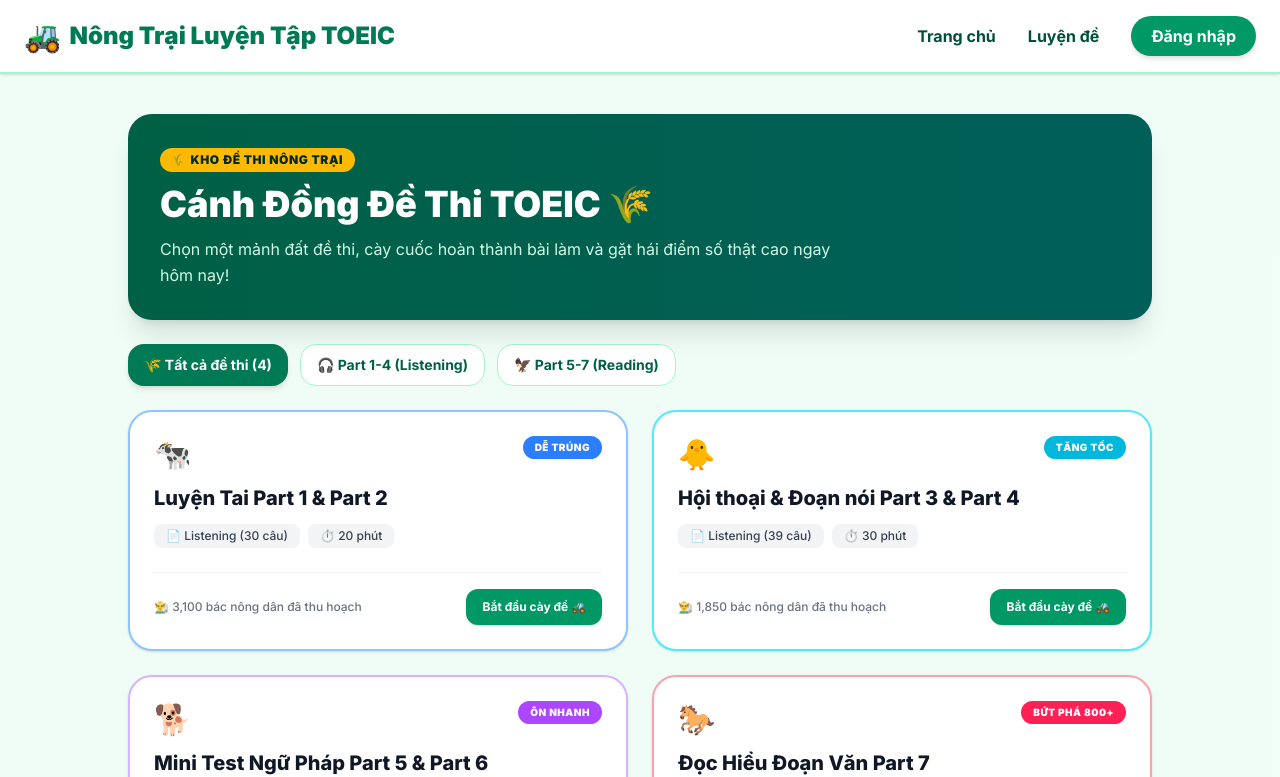
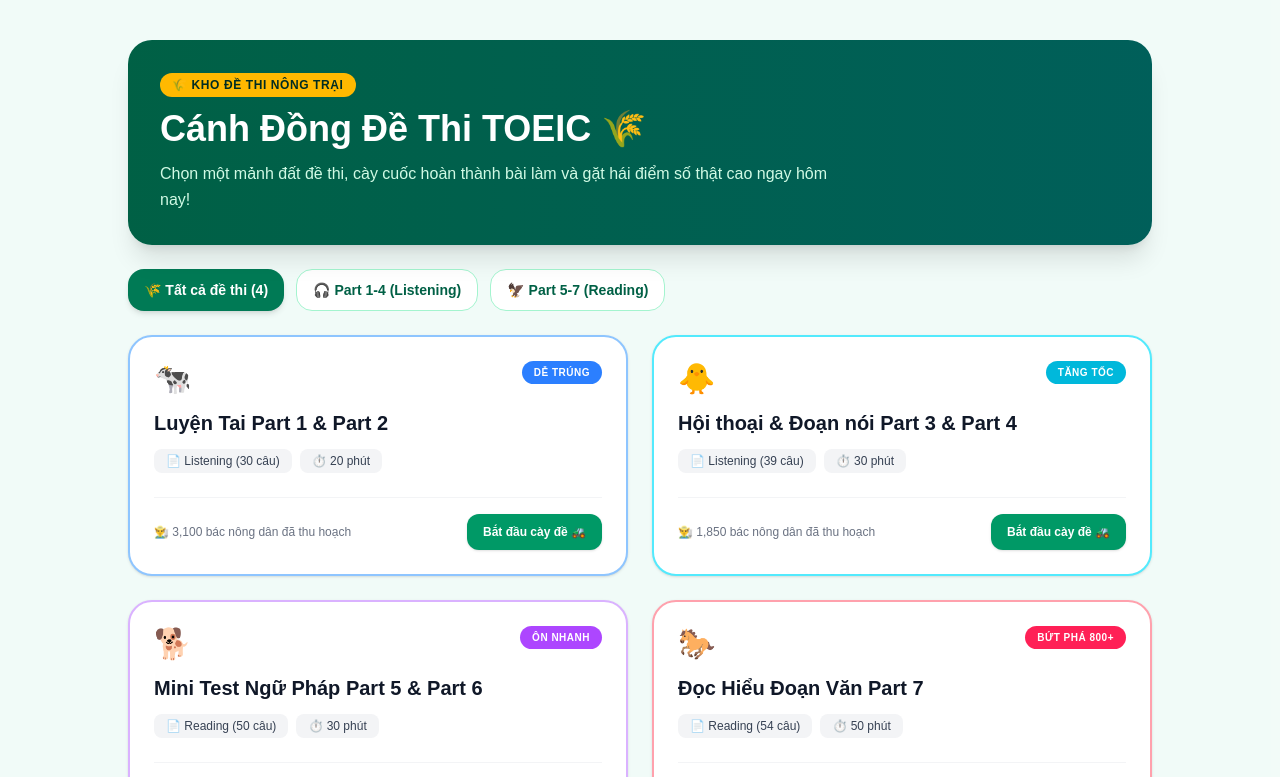
Before and after one commit to phucluong110-sketch/toeic-farm-app, a Next.js app: page / in a window 1280 px wide. Shown: the top 777 px of the page. Built offline with nearby package versions, Linux system fonts and the light colour scheme; no server answers.

Commit message:
Fix root layout component export error

```diff
--- a/app/layout.tsx
+++ b/app/layout.tsx
@@ -1,29 +1,19 @@
-import Header from "@/components/Header";
-import type { Metadata } from "next";
-import { Inter } from "next/font/google";
 import "./globals.css";
 
-const inter = Inter({ subsets: ["latin"] });
-
-export const metadata: Metadata = {
-  title: "Nông Trại Luyện Tập TOEIC",
-  description: "Website luyện thi TOEIC Master miễn phí",
+export const metadata = {
+  title: "TOEIC Farm App",
+  description: "Nông Trại Luyện Thi TOEIC",
 };
 
 export default function RootLayout({
   children,
-}: Readonly<{
+}: {
   children: React.ReactNode;
-}>) {
+}) {
   return (
     <html lang="vi">
-      <body className={inter.className}>
-        {/* Gọi Component Header thông minh tại đây */}
-        <Header />
-
-        <div className="min-h-screen bg-emerald-50/50">
-          {children}
-        </div>
+      <body style={{ margin: 0, padding: 0, fontFamily: "sans-serif", backgroundColor: "#f8fafc" }}>
+        {children}
       </body>
     </html>
   );
```
